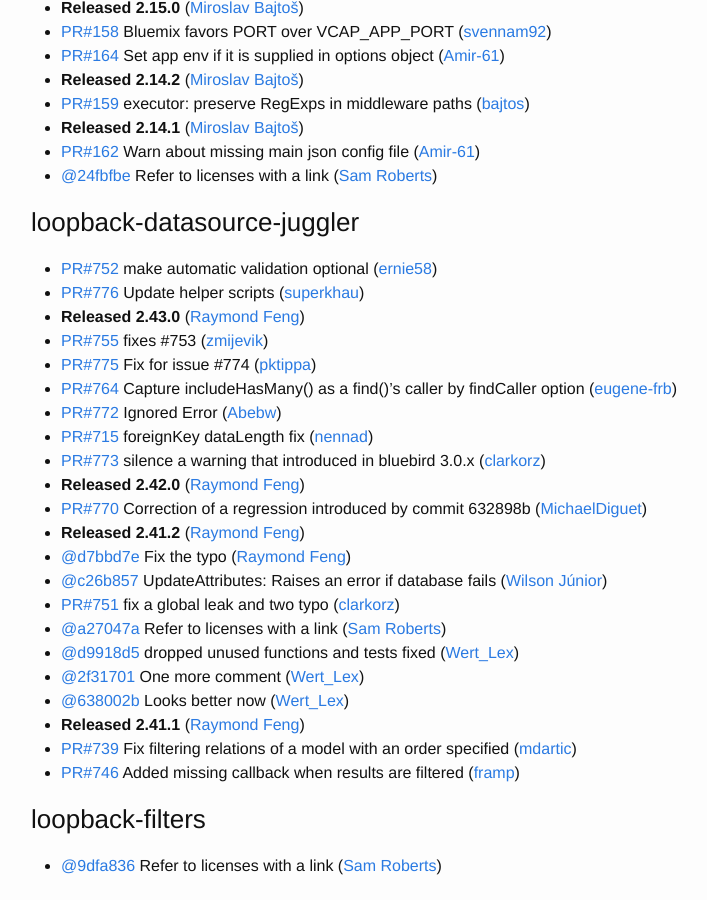
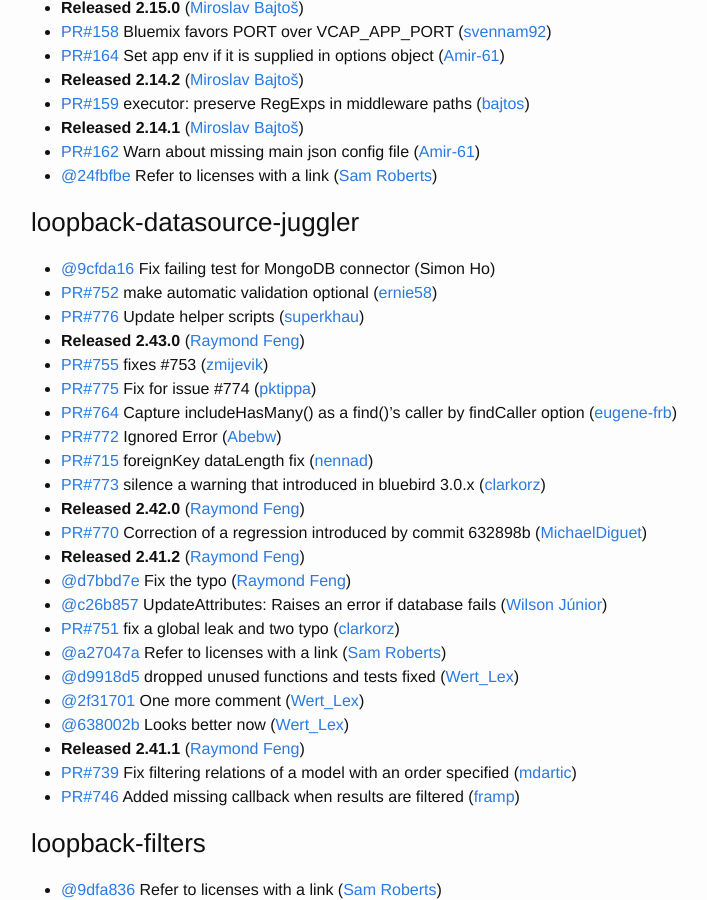
Before and after one commit to strongloop/loopback, a Jekyll site: the page built from index.md, in a window 1280 px wide and 900 px high, scrolled down 885 px. Shown: the whole window, without its empty margins (239-946 px from the left). Built offline with Jekyll 4.4.1, drawn with Linux system fonts in a browser that asks for light colours.

Commit message:
Update changelog

```diff
--- a/index.md
+++ b/index.md
@@ -44,6 +44,7 @@
 
 
 ### loopback-datasource-juggler
+ * [@9cfda16](https://github.com/strongloop/loopback-datasource-juggler/commit/9cfda161947a505e1b60c7826052e758d84a3949) Fix failing test for MongoDB connector (Simon Ho)
  * [PR#752](https://github.com/strongloop/loopback-datasource-juggler/pull/752) make automatic validation optional ([ernie58](https://github.com/ernie58))
  * [PR#776](https://github.com/strongloop/loopback-datasource-juggler/pull/776) Update helper scripts ([superkhau](https://github.com/superkhau))
  * **Released 2.43.0** ([Raymond Feng](https://github.com/raymondfeng))
```
